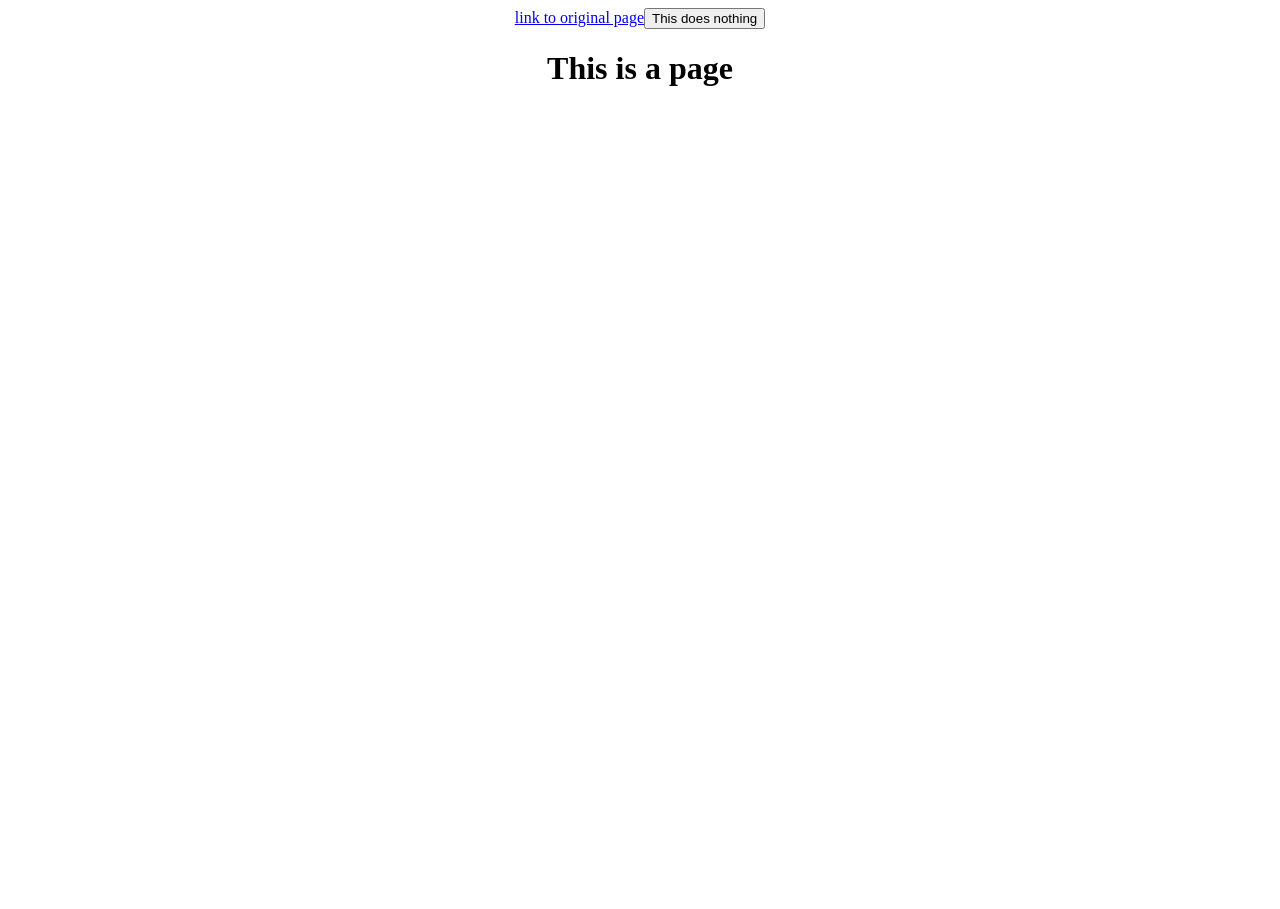
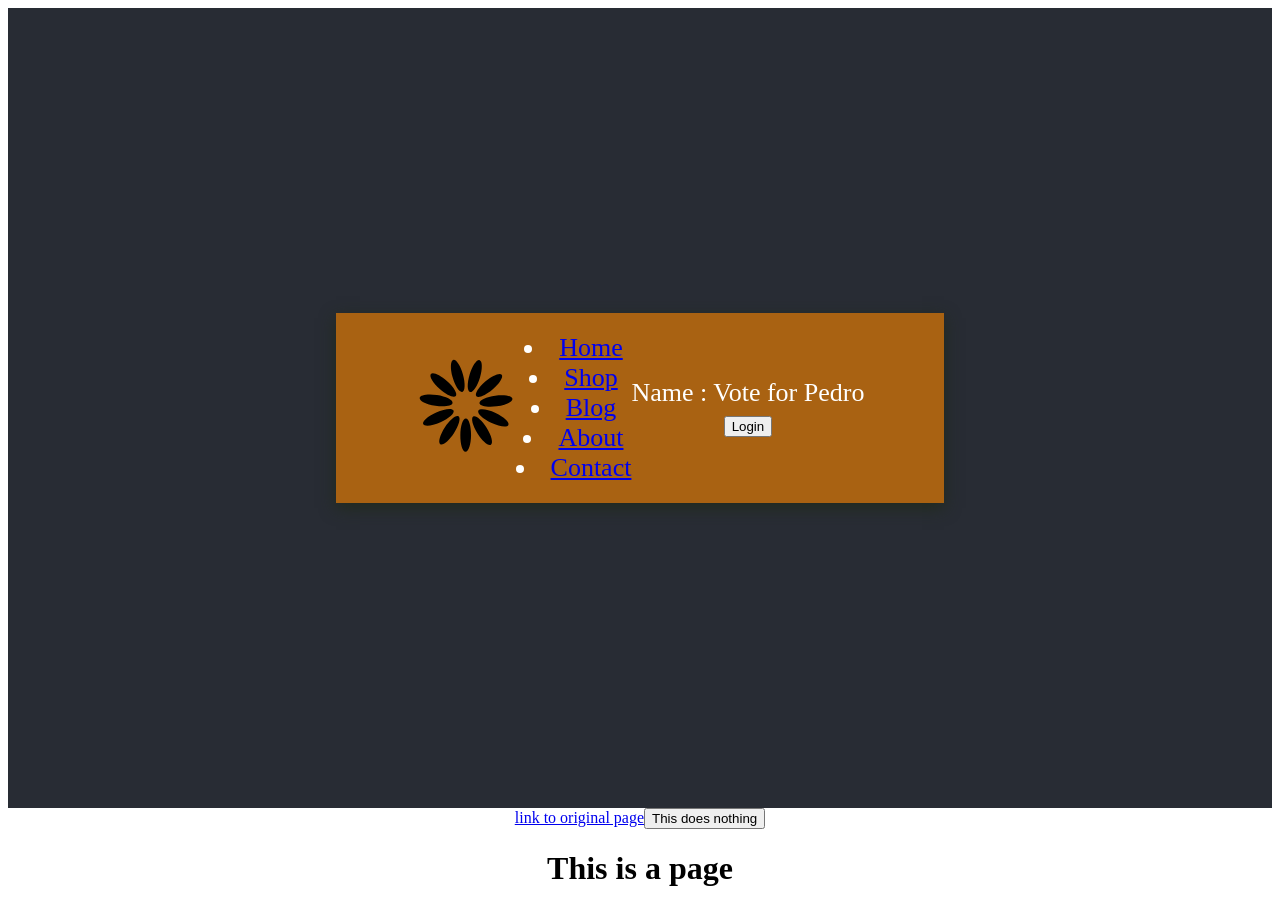
Before and after one commit to UserImagination/reactproject4, a React (Create React App) app: page /page2 in a window 1280 px wide. Before the commit the page ends 800 px from the top, so only its background shows below. Built offline with nearby package versions, Linux system fonts and the light colour scheme.

Commit message:
#Navbar code added

```diff
--- a/package.json
+++ b/package.json
@@ -10,6 +10,7 @@
     "react": "^18.2.0",
     "react-dom": "^18.2.0",
     "react-scripts": "5.0.1",
+    "scripts": "^0.1.0",
     "web-vitals": "^2.1.4"
   },
   "scripts": {
--- a/src/App.js
+++ b/src/App.js
@@ -3,7 +3,7 @@ import React from 'react';
 import {Routes, Route} from "react-router-dom";
 import OriginalPage from "./Components/originalPage";
 import NewFile from "./Components/newFile";
-
+import Navbar from "./Components/Navbar"
 // a state is like a variable that stores data
 
 const App = () => {
@@ -11,6 +11,9 @@ const App = () => {
   return (
     <React.Fragment>
       <div className="App">
+      <header className="App-header">
+        <Navbar/>
+        </header>
         <Routes>
           <Route path="/" element={<OriginalPage/>} exact/>
           <Route path="/page2" element={<NewFile/>}/>
--- /dev/null
+++ b/src/Components/Navbar.js
@@ -0,0 +1,90 @@
+import "./NavbarStyles.css";
+
+const User = (props) => {
+    return (
+    <div>
+      Name : {props.name} {props.lastname}
+      </div>
+    );
+}
+
+function Navbar(){
+    return(
+    <>
+        <nav>
+            <a href="index.html">
+                <svg
+id="logo-64"
+width="100"
+height="100"
+viewBox="0 0 50 50"
+fill="none"
+xmlns="http://www.w3.org/2000/svg"
+>
+    {" "}
+<path
+ class="ccustom"
+ d="M27.5308 40.1395C27.5757 35.5502 26.4122 31.8182 24.9322 31.8037C23.4521 31.7893 22.2159 35.4979 22.1711 40.0871C22.1262 44.6764 23.2897 48.4085 24.7697 48.4229C26.2498 48.4374 27.486 44.7288 27.5308 40.1395Z"
+ fill="black">
+</path>
+<path
+class="ccustom"
+d="M18.947 39.0972C21.4661 35.2608 22.5052 31.4922 21.268 30.6798C20.0307 29.8674 16.9856 32.3188 14.4666 36.1552C11.9475 39.9916 10.9084 43.7601 12.1456 44.5726C13.3829 45.385 16.4279 42.9336 18.947 39.0972Z"
+fill="black">{""}
+</path>
+<path
+class="ccustom"
+d="M12.2792 33.593C16.4726 31.7278 19.3843 29.1194 18.7827 27.767C18.1812 26.4146 14.2942 26.8304 10.1008 28.6957C5.90744 30.5609 2.99571 33.1693 3.59726 34.5217C4.1988 35.8741 8.08584 35.4583 12.2792 33.593Z"
+fill="black">
+</path>
+<path
+class="ccustom"
+d="M18.2794 23.9745C18.5046 22.5116 15.0099 20.7597 10.4739 20.0615C5.93778 19.3633 2.07804 19.9833 1.85288 21.4462C1.62772 22.9091 5.1224 24.6609 9.65848 25.3591C14.1945 26.0573 18.0543 25.4373 18.2794 23.9745Z"
+fill="black">
+</path>
+<path
+class="ccustom"
+d="M19.908 20.4895C20.8882 19.3805 18.895 16.0176 15.4561 12.9783C12.0172 9.93902 8.43482 8.37426 7.45464 9.48332C6.47446 10.5924 8.46766 13.9553 11.9066 16.9946C15.3455 20.0339 18.9279 21.5986 19.908 20.4895Z"
+fill="black">
+</path>
+<path
+class="ccustom"
+d="M23.1514 18.4528C24.5756 18.0498 24.7171 14.1431 23.4675 9.72704C22.2179 5.31095 20.0503 2.05771 18.6261 2.46072C17.2019 2.86373 17.0604 6.77037 18.31 11.1865C19.5596 15.6025 21.7272 18.8558 23.1514 18.4528Z" fill="black"></path><path class="ccustom" d="M31.9584 11.3239C33.2949 6.9333 33.2305 3.02462 31.8145 2.59361C30.3985 2.16259 28.1672 5.37245 26.8307 9.76304C25.4943 14.1536 25.5587 18.0623 26.9747 18.4933C28.3907 18.9243 30.622 15.7145 31.9584 11.3239Z"
+fill="black">
+</path>
+<path
+class="ccustom"
+d="M38.2514 17.2565C41.7491 14.285 43.8077 10.9617 42.8493 9.83373C41.891 8.70573 38.2787 10.2002 34.7811 13.1716C31.2834 16.1431 29.2249 19.4664 30.1832 20.5944C31.1415 21.7224 34.7538 20.228 38.2514 17.2565Z"
+fill="black">
+</path>
+<path
+class="ccustom"
+d="M40.3322 25.6519C44.8812 25.0433 48.4097 23.3607 48.2134 21.8936C48.0172 20.4266 44.1704 19.7307 39.6214 20.3392C35.0725 20.9478 31.5439 22.6304 31.7402 24.0975C31.9365 25.5645 35.7832 26.2605 40.3322 25.6519Z" fill="black"></path><path class="ccustom" d="M46.2004 34.941C46.8285 33.6008 43.9688 30.9355 39.813 28.9879C35.6573 27.0403 31.7792 26.548 31.1511 27.8882C30.523 29.2285 33.3827 31.8938 37.5385 33.8414C41.6942 35.7889 45.5723 36.2813 46.2004 34.941Z" fill="black"></path><path class="ccustom" d="M37.4589 44.8299C38.7119 44.0421 37.7473 40.2537 35.3044 36.3684C32.8615 32.4831 29.8653 29.9722 28.6123 30.76C27.3593 31.5478 28.3239 35.3362 30.7668 39.2215C33.2097 43.1068 36.2059 45.6178 37.4589 44.8299Z"
+fill="black">
+</path>
+</svg>
+</a>
+<div>
+<li><a className= "active" href="index.html">Home</a></li>
+<li><a href="shop.html">Shop</a></li>
+<li><a href="blog.html">Blog</a></li>
+<li><a href="about.html">About</a></li>
+<li><a href="contact.html">Contact</a></li>
+</div>
+
+<div className="Person">
+
+<p><User name="Vote for" lastname="Pedro"/><button>Login</button>
+</p>
+    </div>
+<div id="mobile">
+    <i className="fas fa-bars"></i>
+    <i className="fas fa-times"></i>
+</div>
+
+</nav>
+
+</>
+    )
+}
+export default Navbar;
--- /dev/null
+++ b/src/Components/NavbarStyles.css
@@ -0,0 +1,46 @@
+nav{
+    display: flex;
+    align-items: center;
+    justify-content: space-between;
+    background-color: rgb(169, 98, 18);
+    padding: 20px 80px;
+    box-shadow: 0 5px 15px rgb(33, 43, 29);
+}
+#navbar{
+    display: flex;
+    align-items: center;
+    justify-content: center;
+
+}
+
+#navbar li{
+    list-style: none;
+    padding:0 20px;
+    position:relative;
+}
+
+#navbar li a{
+    text-decoration: none;
+    font-size: 1.3rem;
+    font-size: 600;
+    color:white;
+    transition: 0.3s ease-in-out;
+}
+#navbar li a:hover,
+#navbar li a.active {
+    color:floralwhite;
+
+}
+#navbar li a:hover::after,
+#navbar li a.active::after {
+    content: "";
+    width:38%;
+    height:2px;
+    background: rgb(235, 8, 8);
+    position: absolute;
+    bottom: -4px;
+    left: 20px;
+}
+#mobile i{
+    color:#fff
+}
```
Also changed, not shown: src/Components/Person.js (added, +12 -0 lines), src/Components/Utils.js (added, +12 -0 lines), src/Components/contactPage.jsx (added, +25 -0 lines), src/Components/shopPage.jsx (added), 1 other file (tests, documents, lock files or other folders).
